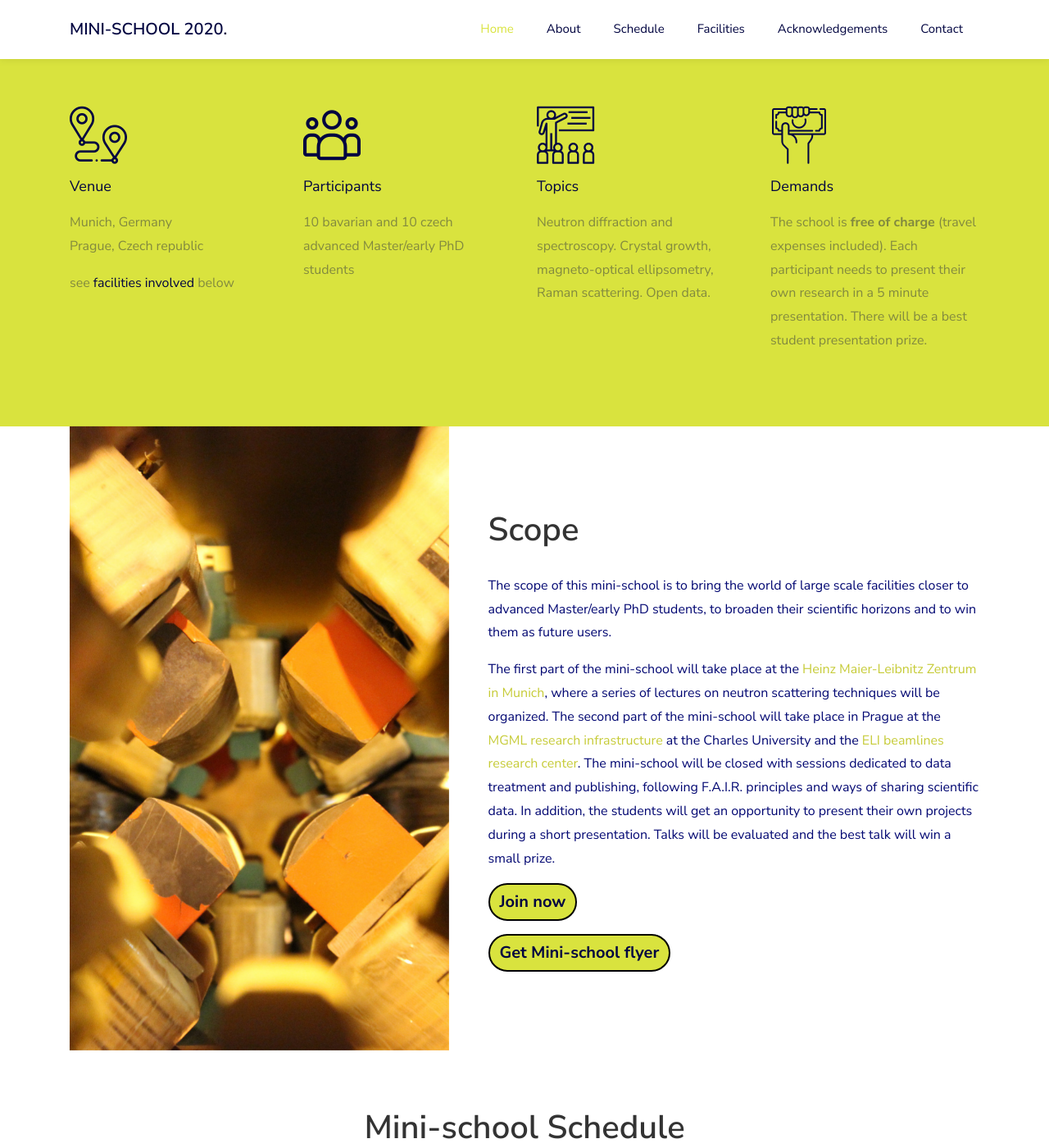
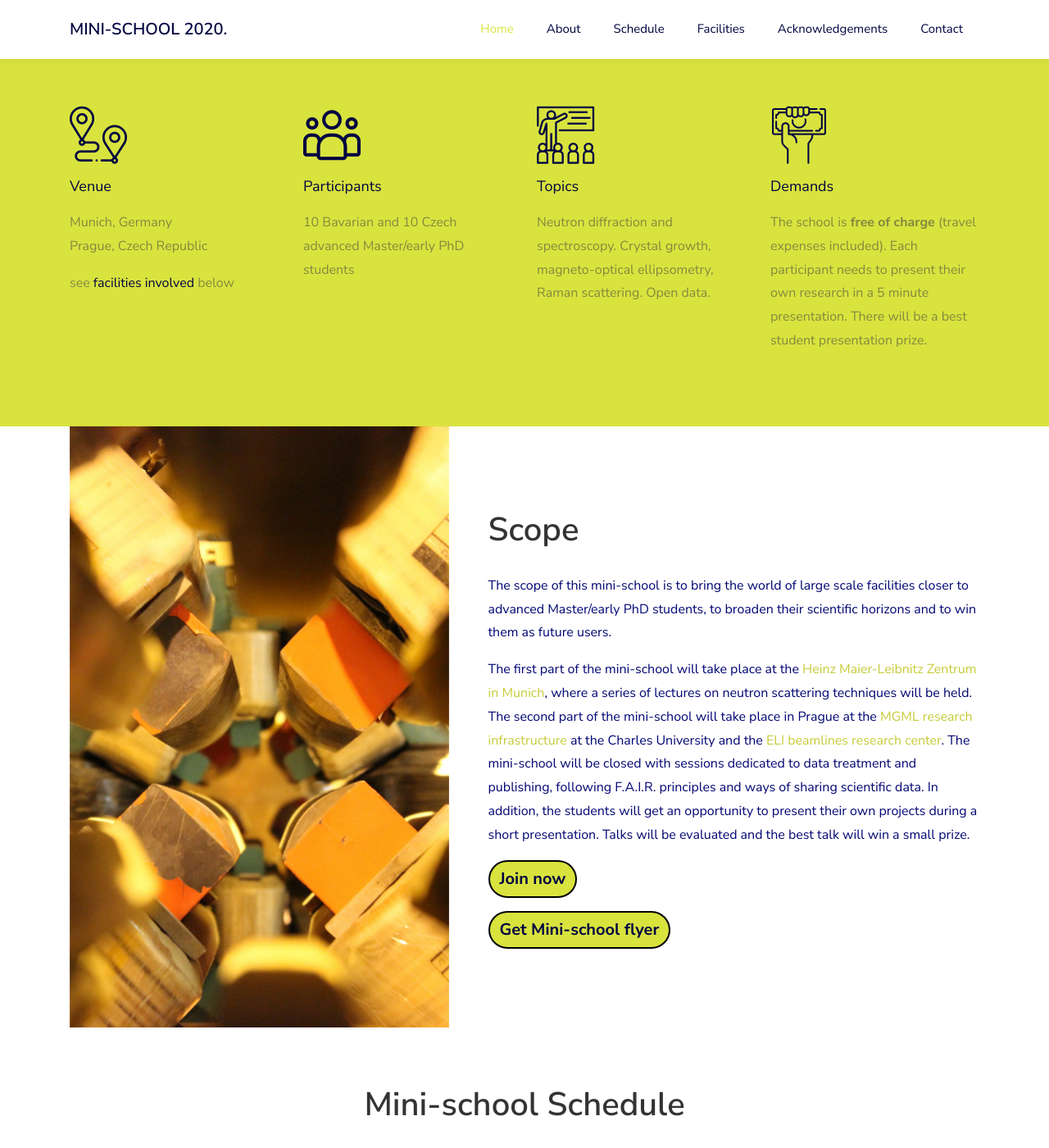
Before and after one commit to me2d09/minischool, a Jekyll site: the page built from index.md, in a window 1280 px wide and 1400 px high, scrolled down 791 px. Shown: the whole window at 82% size. Built offline with Jekyll 4.4.1, drawn with Linux system fonts in a browser that asks for light colours; some web fonts are replaced; some of the changed text lies outside the part shown.

Commit message:
final typos

```diff
--- a/_layouts/main.html
+++ b/_layouts/main.html
@@ -93,7 +93,7 @@
               <div class="icon"><span class="flaticon-route"></span></div>
               <div class="media-body">
                 <h3 class="heading mb-3">Venue</h3>
-				<p>	Munich, Germany<br />Prague, Czech republic</p>
+				<p>	Munich, Germany<br />Prague, Czech Republic</p>
 				<p>	see <a href="#facilities">facilities involved</a> below</p>
               </div>
             </div>
@@ -103,7 +103,7 @@
               <div class="icon"><span class="flaticon-customer"></span></div>
               <div class="media-body">
                 <h3 class="heading mb-3">Participants</h3>
-                <p>10 bavarian and 10 czech advanced Master/early PhD students</p>
+                <p>10 Bavarian and 10 Czech advanced Master/early PhD students</p>
               </div>
             </div>
           </div>
@@ -146,7 +146,7 @@
 					Master/early PhD students, to broaden their scientific horizons and to win them as future users.</p>
 	            <p>The first part of the mini-school will take place at the <a href="https://www.mlz-garching.de/">Heinz
 					Maier-Leibnitz Zentrum in Munich</a>, where a series of lectures on neutron
-					scattering techniques will be organized.
+					scattering techniques will be held.
 					The second part of the mini-school will take place in Prague at the
 					<a href="https://www.mgml.eu/">MGML research infrastructure</a>
 					at the Charles University and the <a href="https://www.eli-beams.eu/">ELI beamlines research center</a>.
@@ -432,7 +432,7 @@
 					  <div class="testimony-wrap text-center py-4 pb-5">
 						<div class="text pt-4">
 						  <p class="logo"><img src="images/tum-logo.jpg" /></p>
-						  <p class="mb-4">The Technical university of Munich is the recipient of the subsidy and the organizer of the mini-school.</p>
+						  <p class="mb-4">The Technical University of Munich is the recipient of the subsidy and the organizer of the mini-school.</p>
 						</div>
 					  </div>
 					</div>
```
